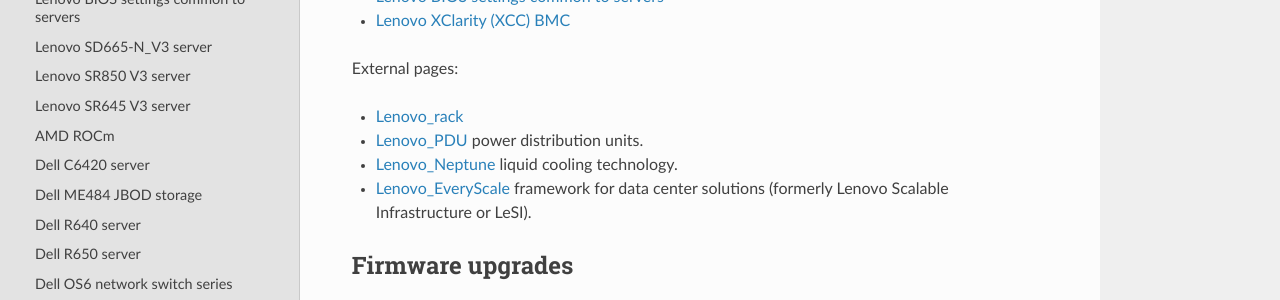
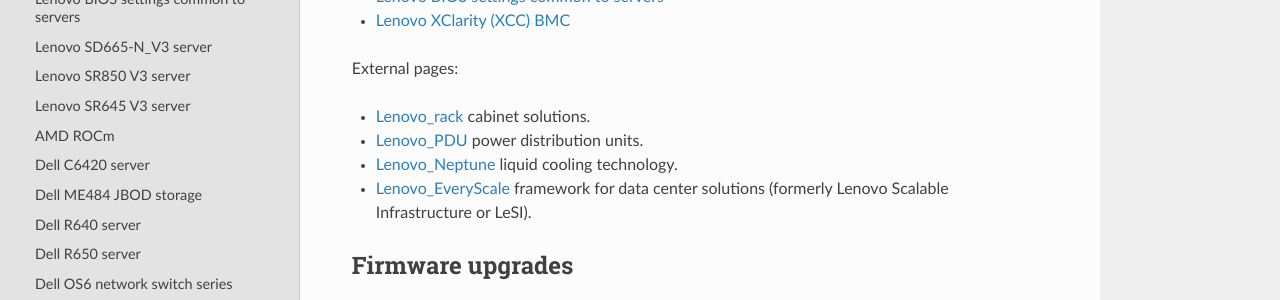
Before and after one commit to OleHolmNielsen/ITwiki, a Sphinx documentation site: the page built from docs/Lenovo_servers_and_racks.rst, in a window 1280 px wide and 977 px high. Shown: the part 295-595 px from the top of the window. Built offline with Sphinx 7.4.7 and the Read the Docs theme 2.0.0, drawn with Linux system fonts in a browser that asks for light colours.

Commit message:
Minor edit

```diff
--- a/docs/Lenovo_servers_and_racks.rst
+++ b/docs/Lenovo_servers_and_racks.rst
@@ -15,7 +15,7 @@
 
 External pages:
 
-* Lenovo_rack_
+* Lenovo_rack_ cabinet solutions.
 * Lenovo_PDU_ power distribution units.
 * Lenovo_Neptune_ liquid cooling technology.
 * Lenovo_EveryScale_ framework for data center solutions (formerly Lenovo Scalable Infrastructure or LeSI).
```
